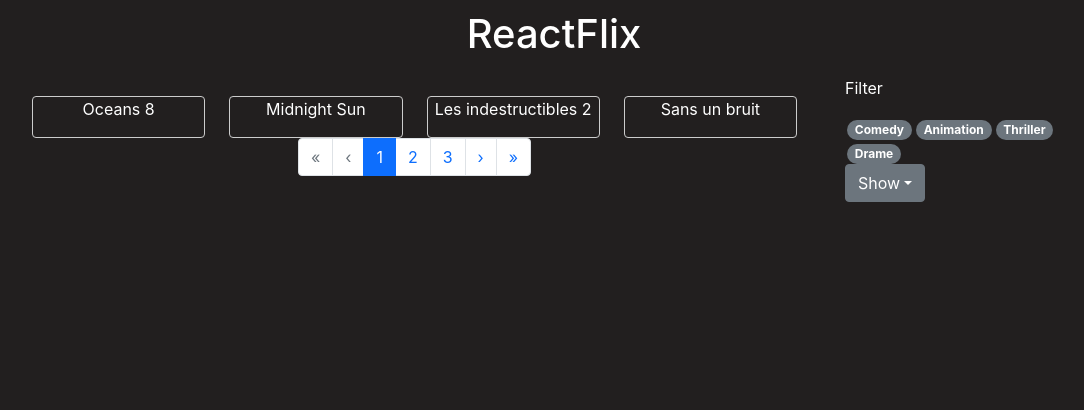
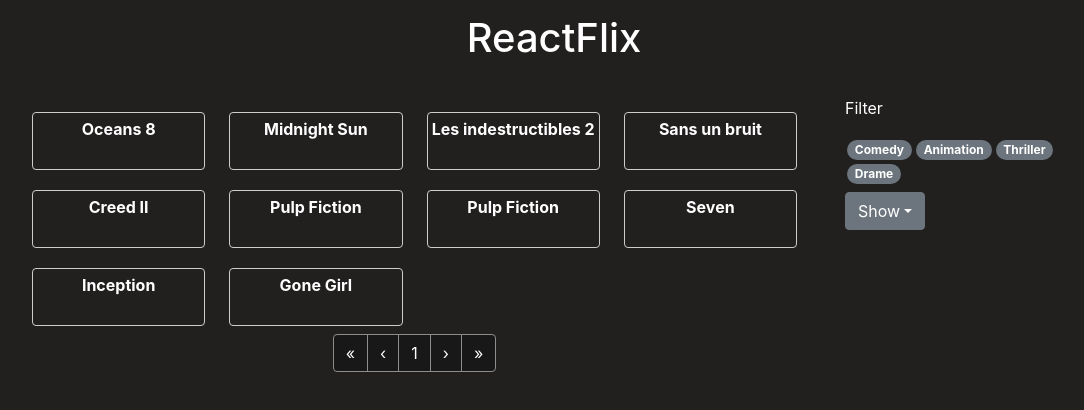
Before and after one commit to IsaiasVenegas/reactflix, a React (Create React App) app: page / in a window 1280 px wide. Shown: the top 410 px of the page, without its empty margins (86-1170 px from the left). Built offline with nearby package versions, Linux system fonts and the light colour scheme.

Commit message:
Visual changes

```diff
--- a/src/pages/MovieList/MovieList.jsx
+++ b/src/pages/MovieList/MovieList.jsx
@@ -27,6 +27,8 @@ const MovieList = () => {
                     <Movie info={m} remove={removeMovie} update={manageLike} />
                   </div>
                 ))}
+            </div>
+            <div className="row">
               <Pagination
                 count={filteredMovies.length}
                 pageSize={pagination.page_size}
--- a/src/pages/MovieList/hooks/usePagination.jsx
+++ b/src/pages/MovieList/hooks/usePagination.jsx
@@ -6,7 +6,7 @@ import { useState, useEffect } from "react";
 const usePagination = (list) => {
   const [pagination, setPagination] = useState({
     page: 0,
-    page_size: 4,
+    page_size: 12,
   });
 
   const setPage = (p) => {
--- a/src/pages/MovieList/styles.css
+++ b/src/pages/MovieList/styles.css
@@ -7,6 +7,7 @@
 }
 .movie .img {
   text-align: center;
+  font-weight: bold;
 }
 .movie-info {
   display: none;
@@ -18,6 +19,10 @@
 }
 .movie-info .title {
   font-weight: bold;
+}
+.row {
+  padding-top: 4px;
+  padding-bottom: 4px;
 }
 .btn.action {
   border-radius: 50%;
@@ -34,7 +39,7 @@
   background-color: #fff;
 }
 .ratio-box {
-  width: 40%;
+  width: 60%;
   height: 20px;
   border-radius: 4px;
 }
@@ -49,3 +54,8 @@
 .category.inactive {
   background-color: #6c757d !important;
 }
+.page-item .page-link {
+  color: #fff !important;
+  border-color: #8d8d8d !important;
+  background-color: #181818 !important;
+}
```
